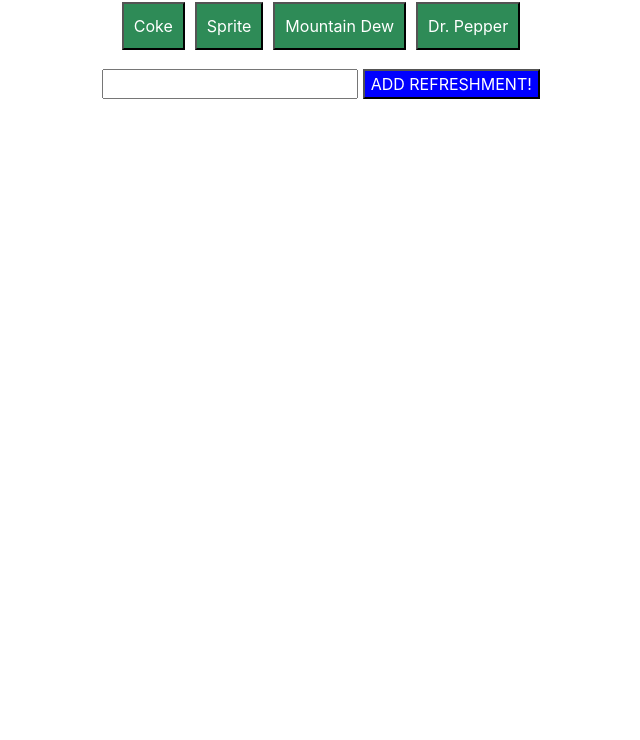
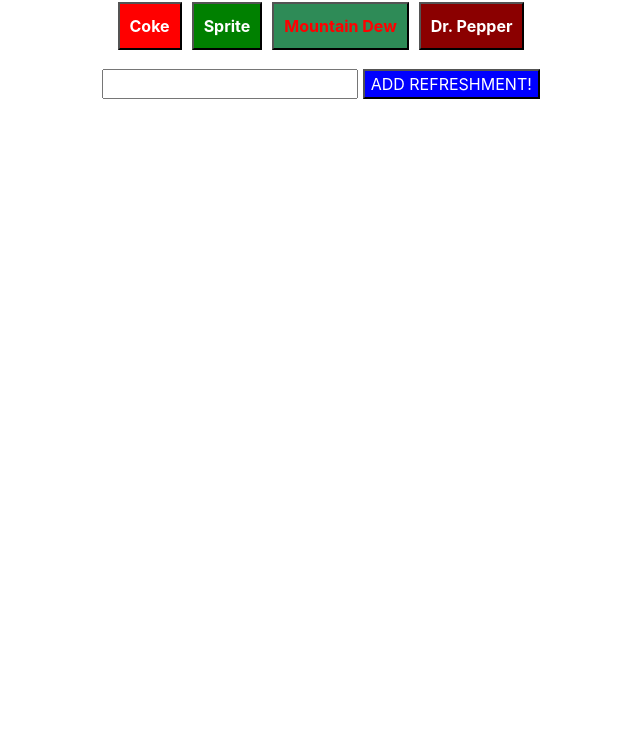
Before and after one commit to amaddatu/giphy, a website: page index.html in a window 1280 px wide. Shown: the part 60-800 px from the top of the page, without its empty margins (319-959 px from the left). Drawn offline with nearby package versions, Linux system fonts and the light colour scheme.

Commit message:
Add style that brands the button using the classic logo colors

```diff
--- a/assets/script.js
+++ b/assets/script.js
@@ -1,5 +1,22 @@
 function getRandomInt(max) {
     return Math.floor(Math.random() * Math.floor(max));
+}
+function getClassNameFromData(data){
+    var re = /^[a-z|A-Z|0-9| ]+$/;
+    var filtered = "";
+    var data = data.toLowerCase();
+    for(var i = 0; i < data.length; i++){
+        var ch = data.charAt(i);
+        if(re.test(ch)){
+            if(ch === ' '){
+                filtered += '-';
+            }
+            else{
+                filtered += ch;
+            }
+        }
+    }
+    return filtered;
 }
 var buttonRenderFirstRun = true;
 var animationSelections = [
@@ -108,6 +125,8 @@
 
             b.attr("class", "soda-btn");
 
+            b.addClass("soda-" + getClassNameFromData(sodas[i]));
+
             b.attr("data-name", sodas[i]);
 
             b.text(sodas[i]);
--- a/assets/scss/_form.scss
+++ b/assets/scss/_form.scss
@@ -5,8 +5,26 @@
         color: white;
         margin: 5px;
         padding: 10px;
+    }
+    .soda-coke{
+        background: red;
+        font-weight: bold;
+    }
+    .soda-sprite{
+        background: green;
+        font-weight: bold;
+    }
+    .soda-mountain-dew{
+        color: red;
+        font-weight: bold;
+    }
+    .soda-dr-pepper{
+        background: darkred;
+        border-color: black;
+        color: white;
+        font-weight: bold;
+    }
 
-    }
 }
 
 #add-soda {
--- a/assets/scss/_gif-section.scss
+++ b/assets/scss/_gif-section.scss
@@ -20,8 +20,6 @@
     .soda.soda-gif:hover{
         background: red;
     }
-
-
     .image-wrapper{
         position:relative;
         border-radius: 20px;
```
Also changed, not shown: assets/main.css.
